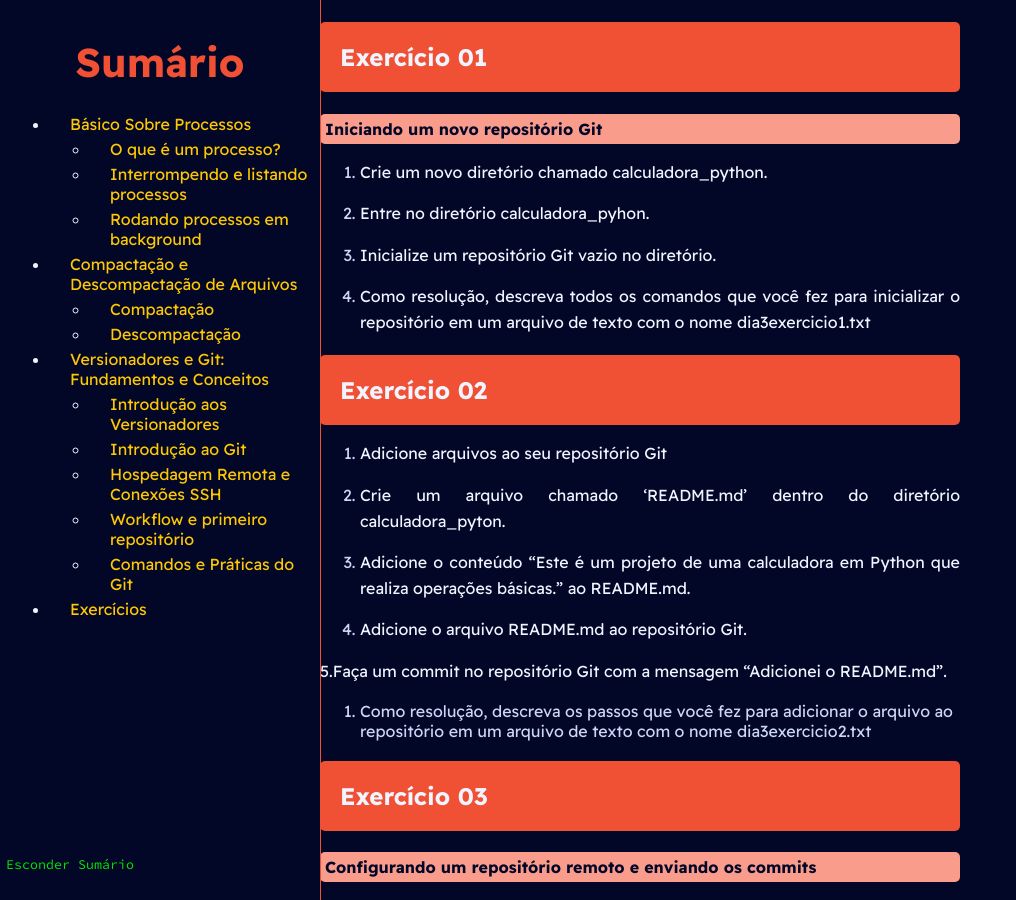
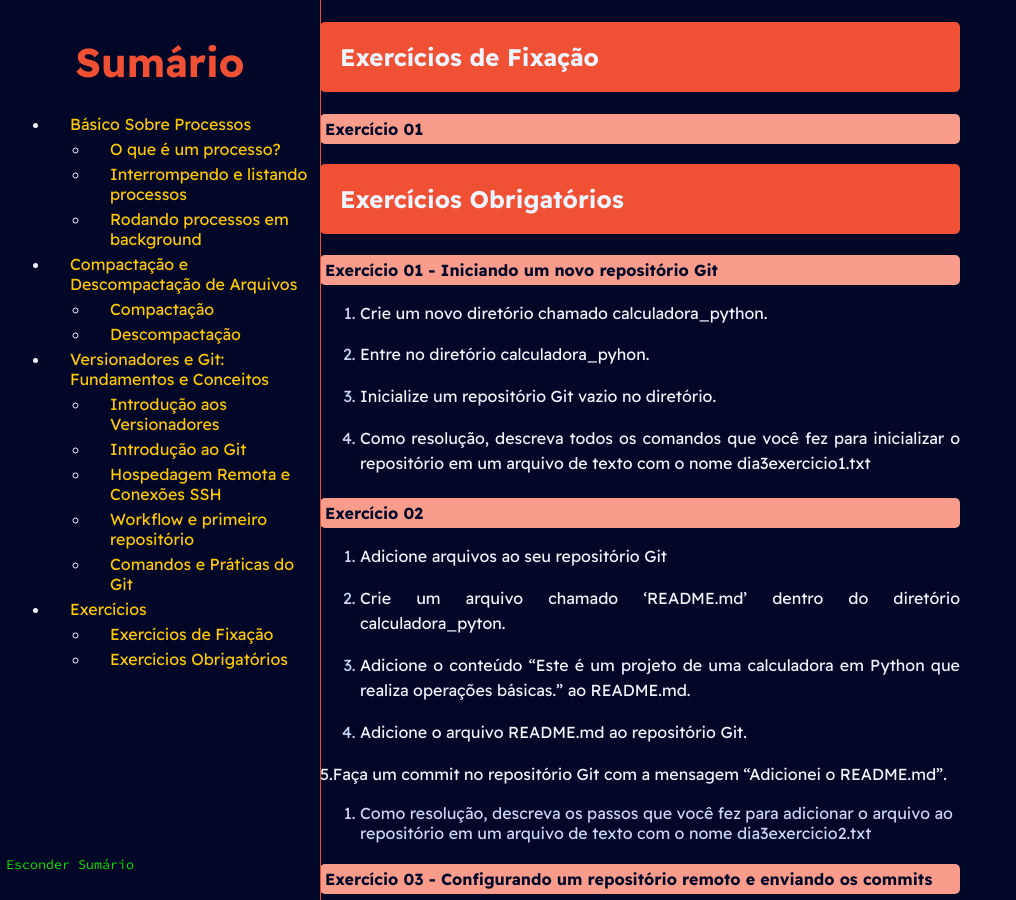
Before and after one commit to PETCC-UFRN/minicurso-linux-git, a Jekyll site: the page built from terceiroDia.md, in a window 1280 px wide and 900 px high, scrolled down 27534 px. Shown: the whole window, without its empty margins (0-1016 px from the left). Built offline with Jekyll 4.4.1, drawn with Linux system fonts in a browser that asks for light colours; some of the changed text lies outside the part shown.

Commit message:
minimodificação nos exercícios

```diff
--- a/terceiroDia.md
+++ b/terceiroDia.md
@@ -32,6 +32,10 @@ title: Minicurso de Linux e Git
     <li><a href="#comandos-e-práticas-do-git">Comandos e Práticas do Git</a></li>
   </ul>
   <li><a href="#exercícios">Exercícios</a></li>
+  <ul>
+   <li><a href="#exercícios-de-fixação">Exercícios de Fixação</a></li>
+   <li><a href="#exercícios-obrigatórios">Exercícios Obrigatórios</a></li>
+  </ul>
 </ul>
 
 
@@ -870,9 +874,14 @@ $ git pull origin nome-da-branch:nome-da-branch-local
 
 ## Exercícios
 
-### Exercício 01
+### Exercícios de Fixação
 
-#### Iniciando um novo repositório Git
+####  Exercício 01
+
+
+### Exercícios Obrigatórios
+
+####  Exercício 01 - Iniciando um novo repositório Git
 
 1. Crie um novo diretório chamado calculadora_python.
 
@@ -882,7 +891,7 @@ $ git pull origin nome-da-branch:nome-da-branch-local
 
 4. Como resolução, descreva todos os comandos que você fez para inicializar o repositório em um arquivo de texto com o nome dia3exercicio1.txt
 
-### Exercício 02
+#### Exercício 02
 
 1. Adicione arquivos ao seu repositório Git
 
@@ -898,9 +907,7 @@ $ git pull origin nome-da-branch:nome-da-branch-local
 6. Como resolução, descreva os passos que você fez para adicionar o arquivo ao repositório em um arquivo de texto com o nome dia3exercicio2.txt
 
 
-### Exercício 03
-
-#### Configurando um repositório remoto e enviando os commits
+#### Exercício 03 - Configurando um repositório remoto e enviando os commits
 
 1. No GitHub crie um novo repositório chamado calculadora_pyton.
 
@@ -911,9 +918,7 @@ $ git pull origin nome-da-branch:nome-da-branch-local
 
 Como resolução, descreva os passos que você fez para configurar o repositório remoto e enviar seus commits em um arquivo de texto com o nome dia3exercicio3.txt e coloque também no arquivo o link para o seu repositório.
 
-### Exercício 04
-
-#### Adicionando funções de soma e multiplicação à calculadora
+#### Exercício 04 - Adicionando funções de soma e multiplicação à calculadora
 
 1. Adicione um novo arquivo chamado calculadora.py com a função de soma:
 
@@ -946,9 +951,7 @@ def multiplicacao(a, b):
 Como resolução, descreva os passos que você fez para adicionar e comitar os arquivos em um arquivo de textocom o nome dia3exercicio4.txt
 
 
-### Exercício 05
-
-#### Clonando um repositório
+#### Exercício 05 - Clonando um repositório
 
 1. Clone o repositório que está neste link: [link do repositório central]
 
```
